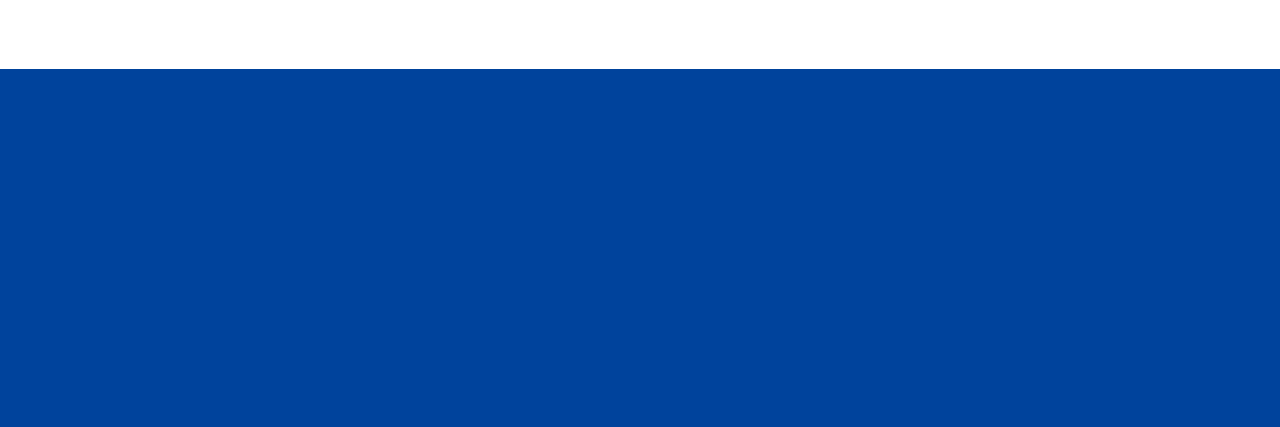
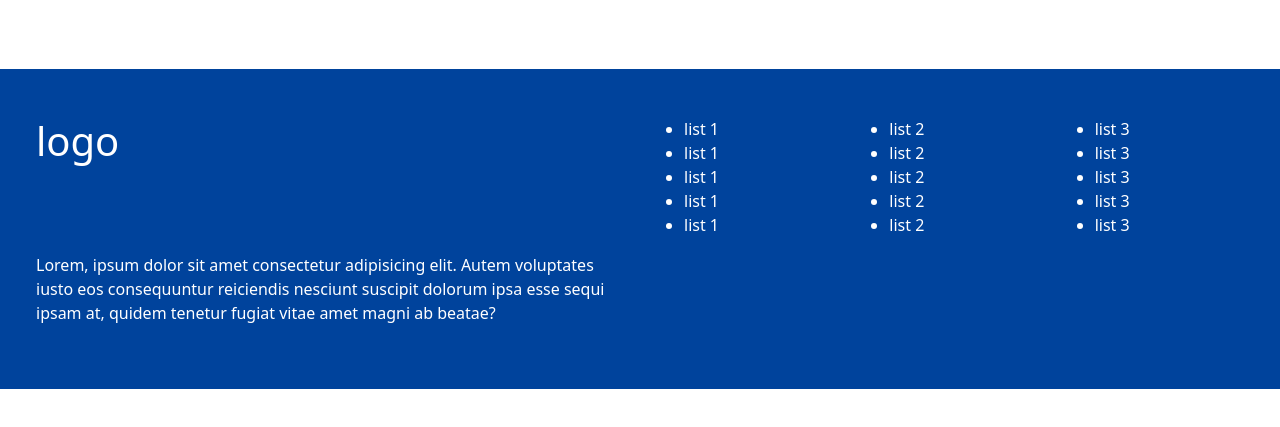
Before and after one commit to cochy98/htmlcss-playstation, a plain HTML site: page index.html in a window 1280 px wide. Shown: the part 5659-6086 px from the top of the page. After the commit the page ends 6048 px from the top, so only its background shows below. Drawn offline with nearby package versions, Linux system fonts and the light colour scheme.

Commit message:
Inizio struttura del footer

```diff
--- a/css/style.css
+++ b/css/style.css
@@ -128,7 +128,6 @@ section#link-social img{
 
 /* Sfondo per il footer */
 section#footer-nav{
-    height: 600px;
     background-color: #00439c;
 }
 
--- a/index.html
+++ b/index.html
@@ -472,7 +472,45 @@
             </div>
         </section>
 
-        <section id="footer-nav"></section>
+        <section id="footer-nav" class="py-5">
+            <div class="container-fluid">
+                <div class="row px-2 px-md-4 text-white">
+                    <div class="col-12 col-lg-6">
+                        <h1>logo</h1>
+                    </div>
+                    <div class="col-12 col-md-4 col-lg-2">
+                        <ul>
+                            <li>list 1</li>
+                            <li>list 1</li>
+                            <li>list 1</li>
+                            <li>list 1</li>
+                            <li>list 1</li>
+                        </ul>
+                    </div>
+                    <div class="col-12 col-md-4 col-lg-2">
+                        <ul>
+                            <li>list 2</li>
+                            <li>list 2</li>
+                            <li>list 2</li>
+                            <li>list 2</li>
+                            <li>list 2</li>
+                        </ul>
+                    </div>
+                    <div class="col-12 col-md-4 col-lg-2">
+                        <ul>
+                            <li>list 3</li>
+                            <li>list 3</li>
+                            <li>list 3</li>
+                            <li>list 3</li>
+                            <li>list 3</li>
+                        </ul>
+                    </div>
+                    <div class="col-12 col-lg-6">
+                        <p>Lorem, ipsum dolor sit amet consectetur adipisicing elit. Autem voluptates iusto eos consequuntur reiciendis nesciunt suscipit dolorum ipsa esse sequi ipsam at, quidem tenetur fugiat vitae amet magni ab beatae?</p>
+                    </div>
+                </div>
+            </div>
+        </section>
     </footer>
 </body>
 </html>
```
